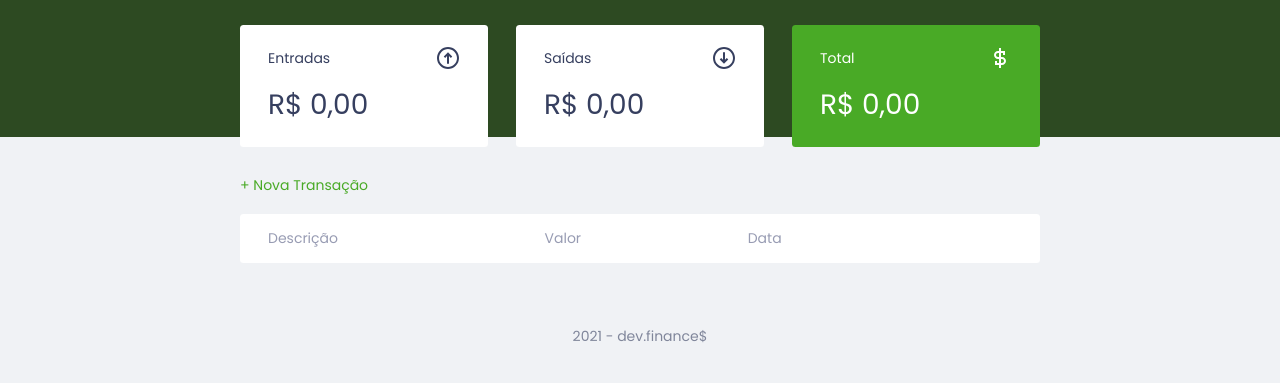
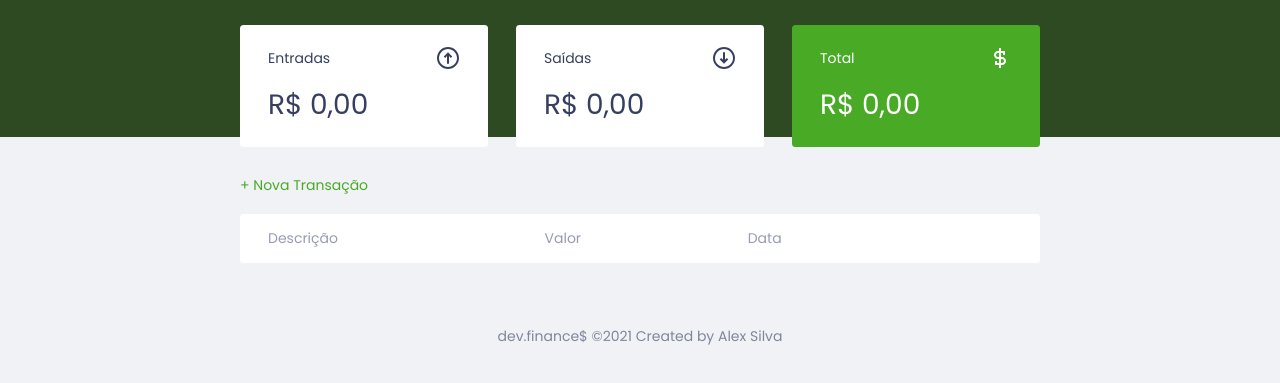
Before and after one commit to AlexHSilva/dev.finance, a plain HTML site: page index.html in a window 1280 px wide. Shown: the part 73-456 px from the top of the page. Drawn offline with Linux system fonts and the light colour scheme.

Commit message:
second commit

```diff
--- a/index.html
+++ b/index.html
@@ -132,7 +132,7 @@
     </div>
 
     <footer>
-        <p>2021 - dev.finance$</p>
+        <p>dev.finance$ ©2021 Created by Alex Silva</p>
     </footer>
 
     <script src="./scripts.js"></script>
```
